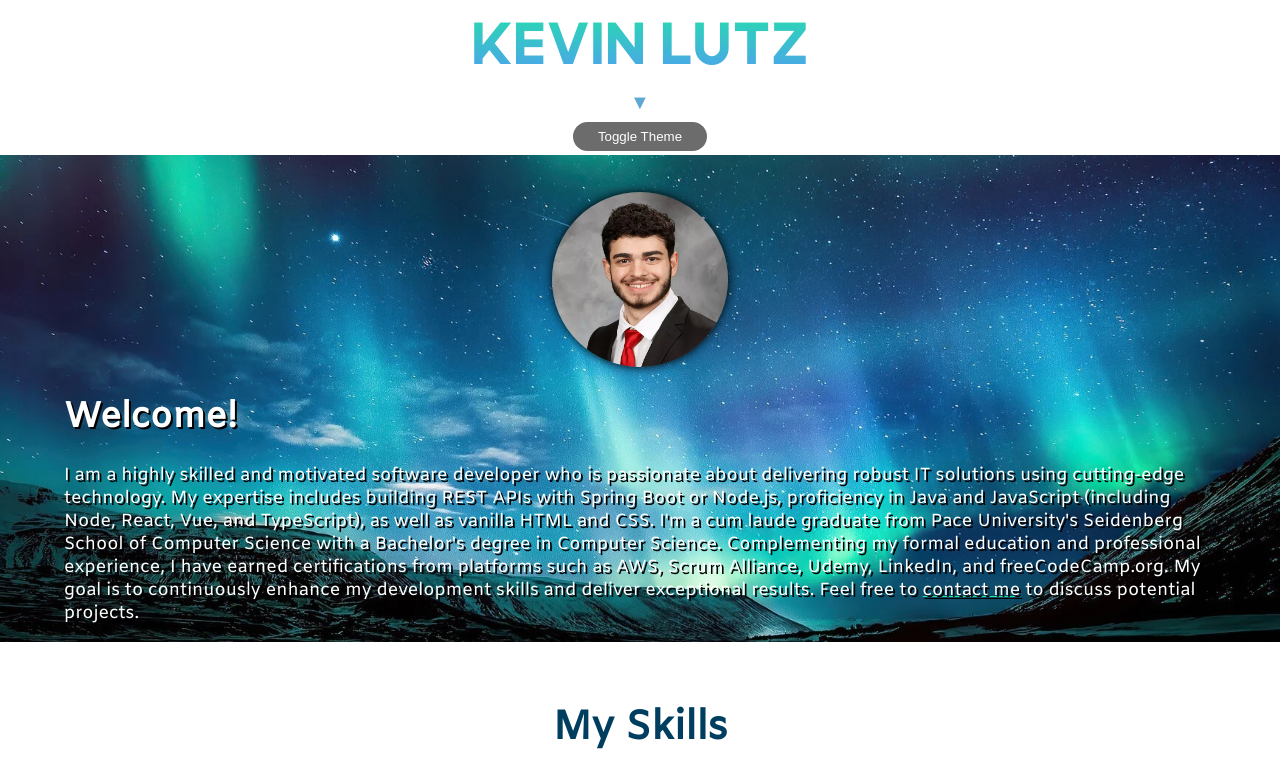
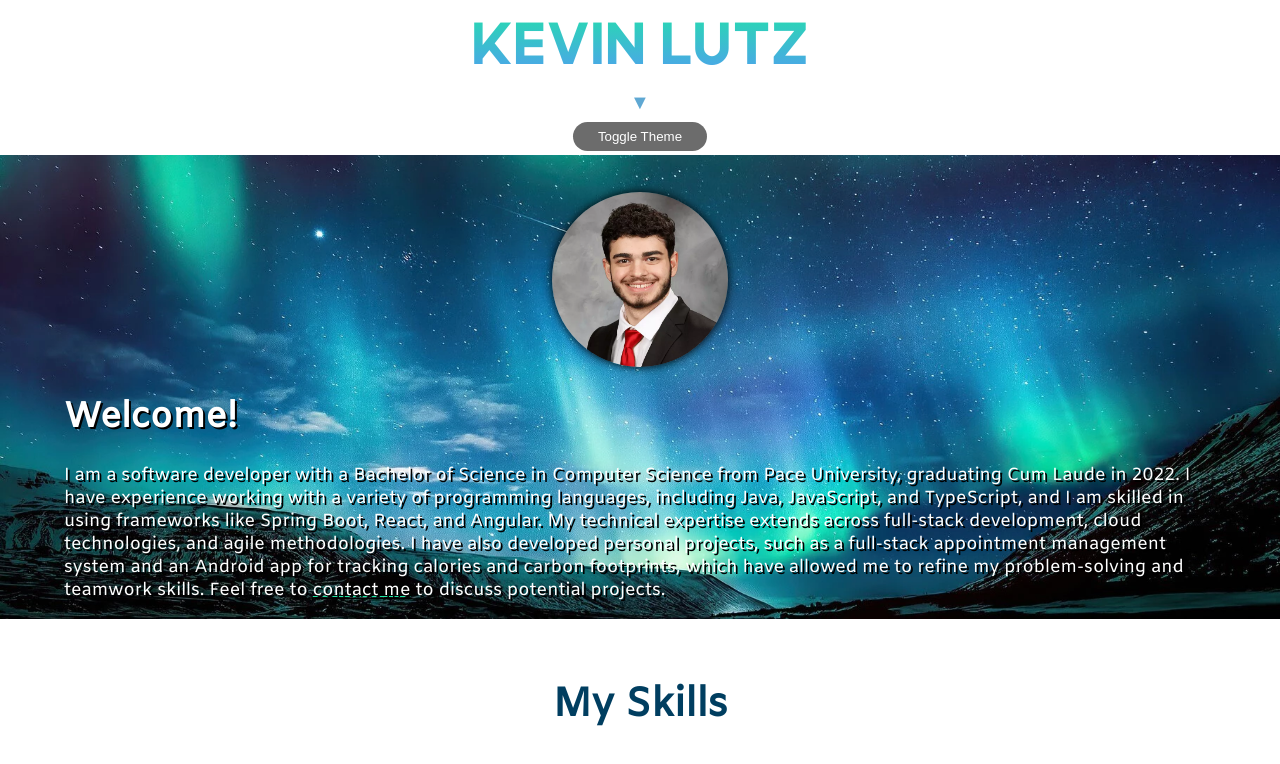
Before and after one commit to kevinrlutz/kevinlutz-portfolio, a React (Create React App) app: page / in a window 1280 px wide. Shown: the top 764 px of the page. Built offline with nearby package versions, Linux system fonts and the light colour scheme.

Commit message:
Modified about paragraph

```diff
--- a/src/components/WelcomeComponent.js
+++ b/src/components/WelcomeComponent.js
@@ -6,24 +6,30 @@ export default function WelcomeComponent() {
   return (
     <div>
       <div className='welcome-component'>
-          <img src={portraitImage} className='mobile-header-img' width={"100"} height={"175"} alt='' />
+        <img
+          src={portraitImage}
+          className='mobile-header-img'
+          width={'100'}
+          height={'175'}
+          alt=''
+        />
         <h1>Welcome!</h1>
         <br />
         <p>
-            I am a highly skilled and motivated software developer who is passionate about
-            delivering robust IT solutions using cutting-edge technology. My
-            expertise includes building REST APIs with Spring Boot or Node.js,
-            proficiency in Java and JavaScript (including Node, React, Vue, and TypeScript),
-            as well as vanilla HTML and CSS. I'm a cum laude
-            graduate from Pace University's Seidenberg School of Computer
-            Science with a Bachelor's degree in Computer Science. Complementing
-            my formal education and professional experience, I have earned certifications from platforms such as
-            AWS, Scrum Alliance, Udemy, LinkedIn, and freeCodeCamp.org. My goal is to
-            continuously enhance my development skills and deliver exceptional
-            results. Feel free to <a href="#contact">contact me</a> to discuss potential projects.
+          I am a software developer with a Bachelor of Science in Computer
+          Science from Pace University, graduating Cum Laude in 2022. I have
+          experience working with a variety of programming languages, including
+          Java, JavaScript, and TypeScript, and I am skilled in using frameworks
+          like Spring Boot, React, and Angular. My technical expertise extends
+          across full-stack development, cloud technologies, and agile
+          methodologies. I have also developed personal projects, such as a
+          full-stack appointment management system and an Android app for
+          tracking calories and carbon footprints, which have allowed me to
+          refine my problem-solving and teamwork skills. Feel free to{' '}
+          <a href='#contact'>contact me</a> to discuss potential projects.
         </p>
       </div>
-        <img className='portrait-img' src={portraitImage} alt="Portrait of me" />
+      <img className='portrait-img' src={portraitImage} alt='Portrait of me' />
     </div>
   )
 }
```
Lines whose indentation alone changed are shown as unchanged.
